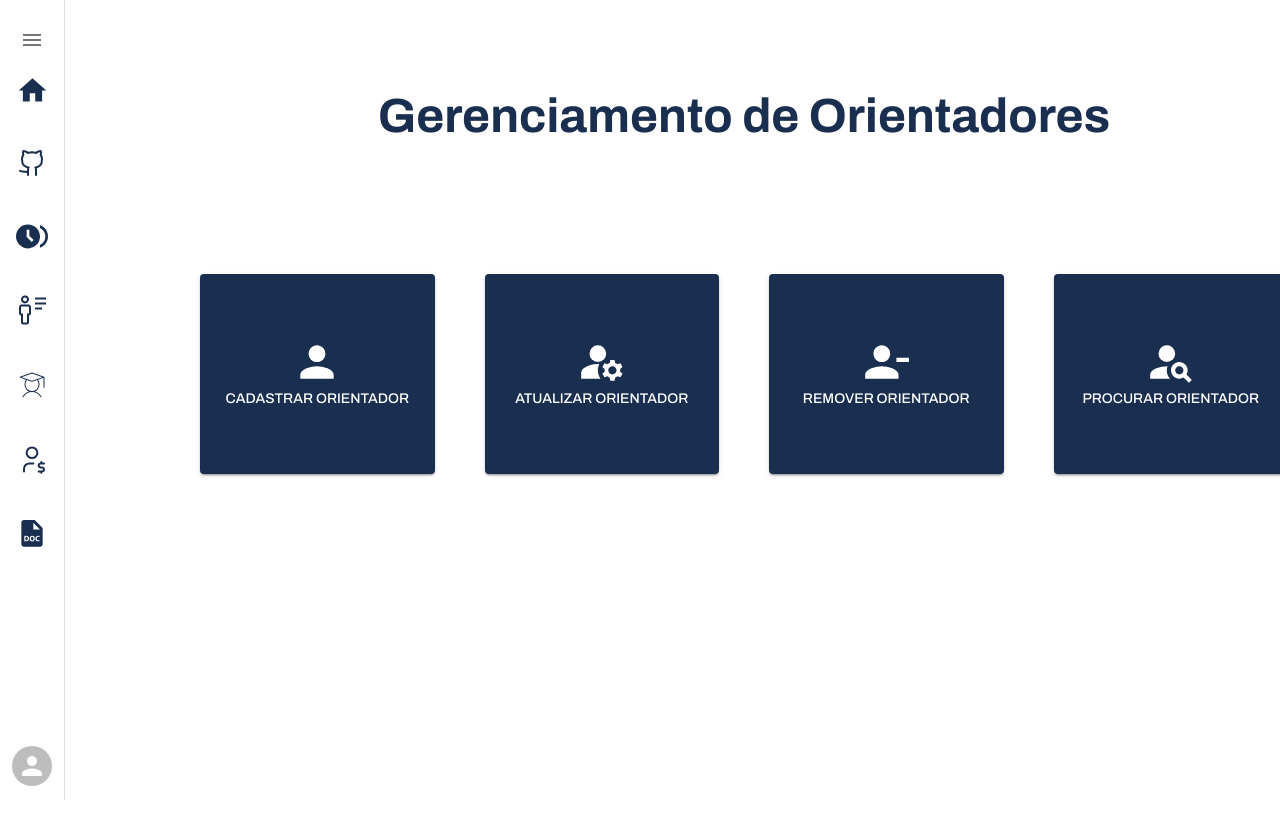
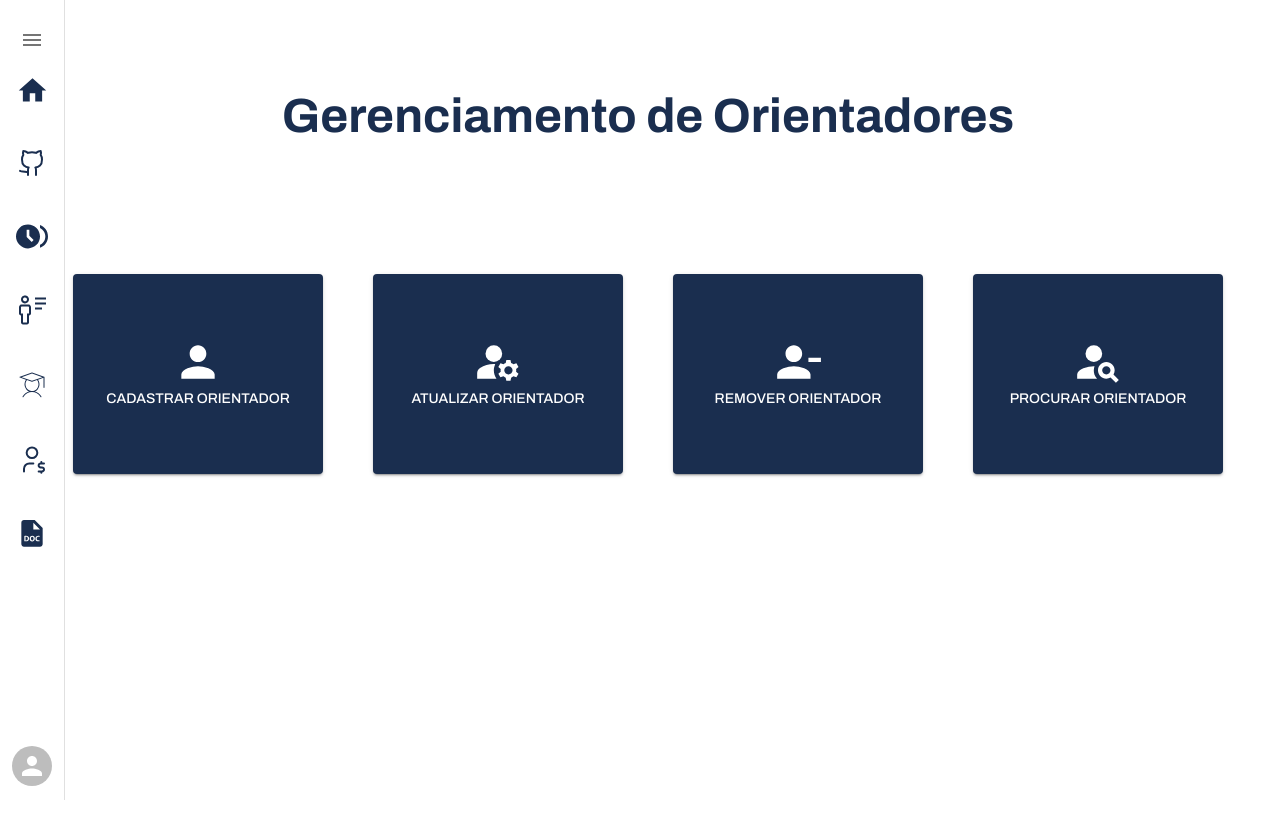
Before and after one commit to iShouldz/GELMTS, a React (Vite) app: page /orientadores in a window 1280 px wide. Built offline with nearby package versions, Linux system fonts and the light colour scheme.

Commit message:
FIX: Correção de CSS

```diff
--- a/src/pages/Orientador/orientador.module.css
+++ b/src/pages/Orientador/orientador.module.css
@@ -1,5 +1,4 @@
 .orientadorContainer{
-    margin-left: 15vw;
     display: flex;
     flex-direction: column;
     gap: 50px;
```
